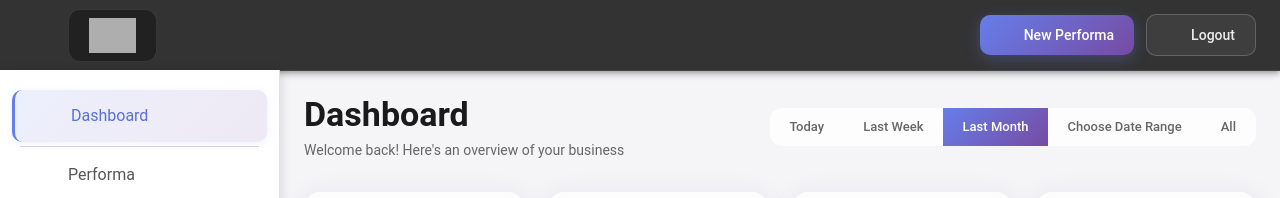
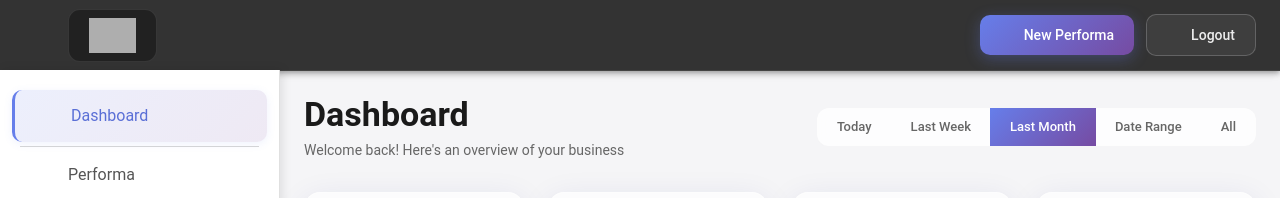
Before and after one commit to bappidas-git/invoice-quotation-app-this-interiors, a React (Create React App) app: page / in a window 1280 px wide. Shown: the top 198 px of the page. Built offline with nearby package versions, Linux system fonts and the light colour scheme; data requests are answered from the project's data file; sample sign-in values are in the browser's storage; grey boxes are pictures that could not be loaded; some icons are missing.

Commit message:
Date Rannge Text Updated

```diff
--- a/src/components/Common/DateRangeFilter.jsx
+++ b/src/components/Common/DateRangeFilter.jsx
@@ -16,7 +16,7 @@ const DateRangeFilter = ({ value, onChange, className }) => {
   const [activeFilter, setActiveFilter] = useState(value || "Last Month");
   const [dateRange, setDateRange] = useState({ start: null, end: null });
   const [showDatePicker, setShowDatePicker] = useState(false);
-  const [customLabel, setCustomLabel] = useState("Choose Date Range");
+  const [customLabel, setCustomLabel] = useState("Date Range");
 
   const filters = ["Today", "Last Week", "Last Month", customLabel, "All"];
 
@@ -27,19 +27,16 @@ const DateRangeFilter = ({ value, onChange, className }) => {
   }, [value]);
 
   useEffect(() => {
-    if (
-      activeFilter !== "Choose Date Range" &&
-      !activeFilter.includes(" - ")
-    ) {
-      setCustomLabel("Choose Date Range");
+    if (activeFilter !== "Date Range" && !activeFilter.includes(" - ")) {
+      setCustomLabel("Date Range");
       setDateRange({ start: null, end: null });
     }
   }, [activeFilter]);
 
   const handleFilterClick = (filter) => {
-    if (filter === customLabel && customLabel === "Choose Date Range") {
+    if (filter === customLabel && customLabel === "Date Range") {
       setShowDatePicker(true);
-    } else if (filter === customLabel && customLabel !== "Choose Date Range") {
+    } else if (filter === customLabel && customLabel !== "Date Range") {
       setActiveFilter(filter);
       onChange(filter, dateRange);
     } else {
@@ -52,7 +49,7 @@ const DateRangeFilter = ({ value, onChange, className }) => {
     if (dateRange.start && dateRange.end) {
       const label = `${format(dateRange.start, "MMM dd")} - ${format(
         dateRange.end,
-        "MMM dd"
+        "MMM dd",
       )}`;
       setCustomLabel(label);
       setActiveFilter(label);
@@ -63,7 +60,7 @@ const DateRangeFilter = ({ value, onChange, className }) => {
 
   const handleCancelDateRange = () => {
     setShowDatePicker(false);
-    if (customLabel === "Choose Date Range") {
+    if (customLabel === "Date Range") {
       setDateRange({ start: null, end: null });
     }
   };
```
